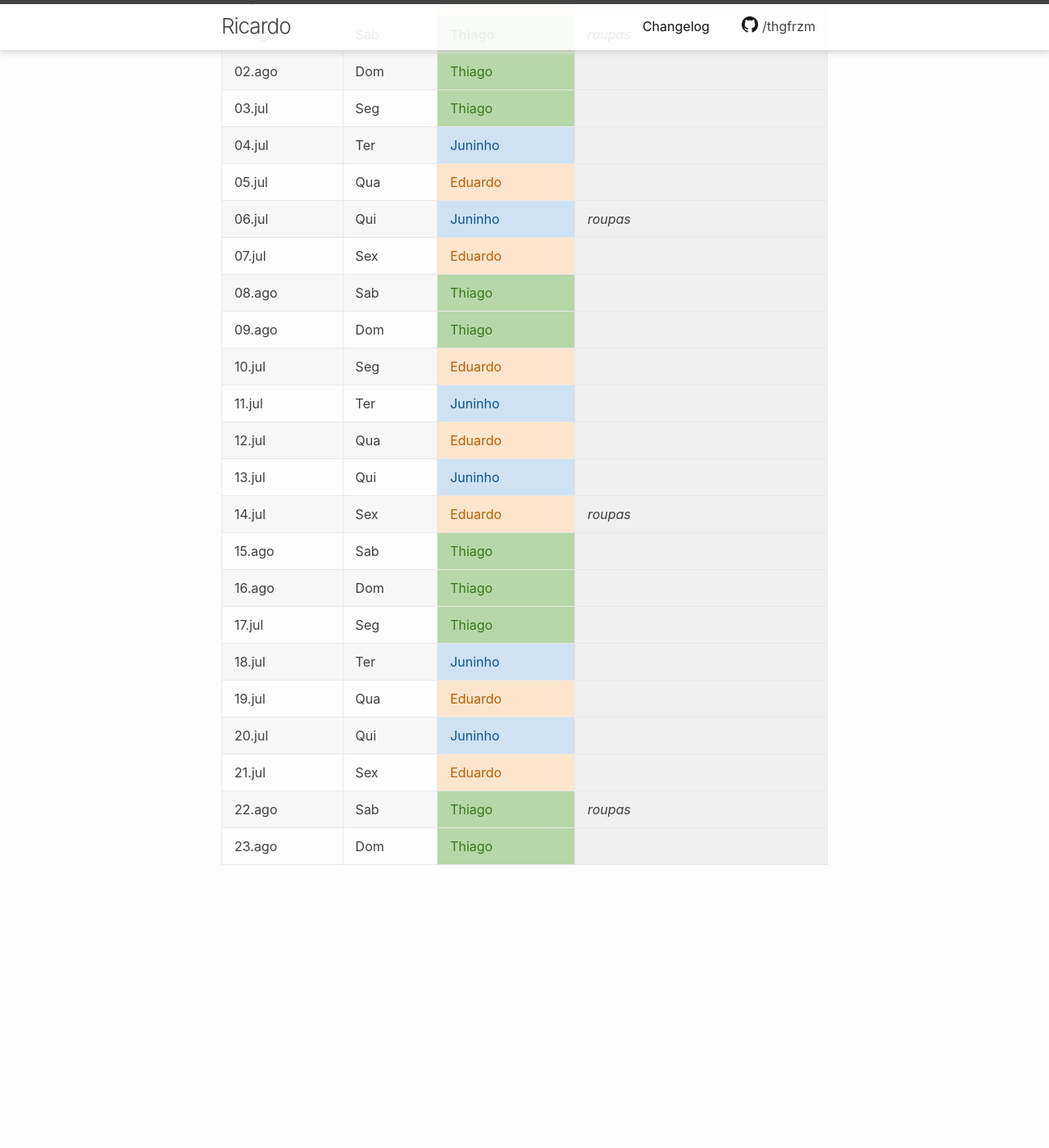
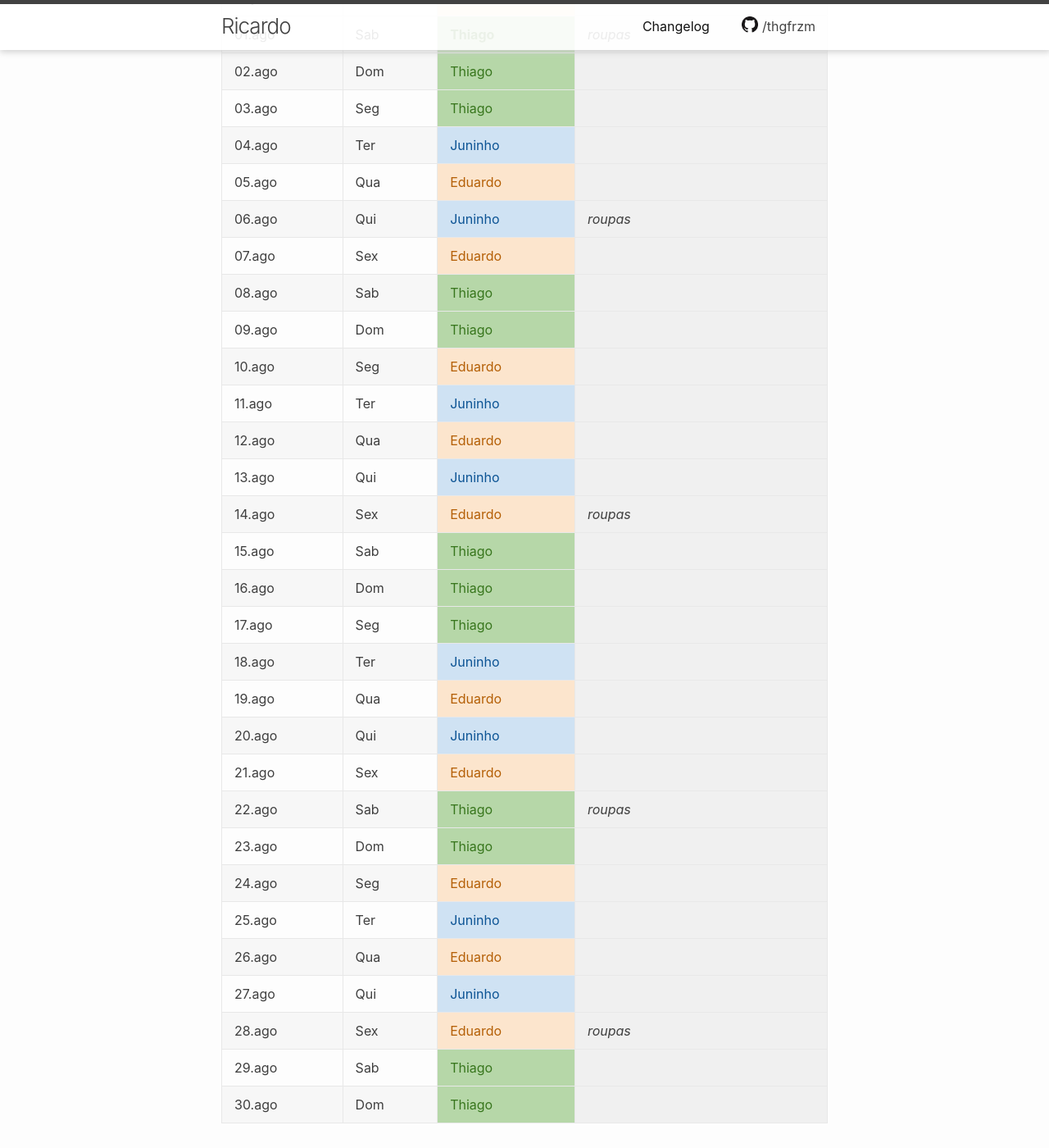
Before and after one commit to thgfrzm/ricardo, a Jekyll site: the page built from _posts/2018-12-23-escala-visitas.markdown, in a window 1280 px wide and 1400 px high, scrolled down 27232 px. Shown: the whole window at 82% size. Built offline with Jekyll 4.4.1, drawn with Linux system fonts in a browser that asks for light colours; before the commit the page ends 28317 px from its top, so only the background shows below that; some of the changed text lies outside the part shown.

Commit message:
Update 2018-12-23-escala-visitas.markdown

```diff
--- a/_posts/2018-12-23-escala-visitas.markdown
+++ b/_posts/2018-12-23-escala-visitas.markdown
@@ -1,7 +1,7 @@
 ---
 layout: post
 title:  "Escala de visitas"
-date:   2020-08-23 13:00:00 -0300
+date:   2020-08-30 12:30:00 -0300
 categories: agenda
 ---
 
@@ -9,13 +9,13 @@
 
 | data   | dia | visita  | observações |
 | ------ | --- | ------- | ----------- |
-| 24.jul | Seg | Eduardo |             |
-| 25.jul | Ter | Juninho |             |
-| 26.jul | Qua | Eduardo |             |
-| 27.jul | Qui | Juninho |             |
-| 28.jul | Sex | Eduardo | _roupas_    |
-| 29.ago | Sab | Thiago  |             |
-| 30.ago | Dom | Thiago  |             |
+| 31.ago | Seg | Eduardo |             |
+| 31.set | Ter | Juninho |             |
+| 31.set | Qua | Thiago  |             |
+| 31.set | Qui | Juninho | _roupas_    |
+| 31.set | Sex | Eduardo |             |
+| 31.set | Sab | Thiago  |             |
+| 31.set | Dom | Thiago  |             |
 
 <!--
 ### nota
@@ -625,24 +625,31 @@
 | 31.jul | Sex | Eduardo     |                     |
 | 01.ago | Sab | **Thiago**  | _roupas_            |
 | 02.ago | Dom | Thiago      |                     |
-| 03.jul | Seg | Thiago      |                     |
-| 04.jul | Ter | Juninho     |                     |
-| 05.jul | Qua | Eduardo     |                     |
-| 06.jul | Qui | Juninho     | _roupas_            |
-| 07.jul | Sex | Eduardo     |                     |
+| 03.ago | Seg | Thiago      |                     |
+| 04.ago | Ter | Juninho     |                     |
+| 05.ago | Qua | Eduardo     |                     |
+| 06.ago | Qui | Juninho     | _roupas_            |
+| 07.ago | Sex | Eduardo     |                     |
 | 08.ago | Sab | Thiago      |                     |
 | 09.ago | Dom | Thiago      |                     |
-| 10.jul | Seg | Eduardo     |                     |
-| 11.jul | Ter | Juninho     |                     |
-| 12.jul | Qua | Eduardo     |                     |
-| 13.jul | Qui | Juninho     |                     |
-| 14.jul | Sex | Eduardo     | _roupas_            |
+| 10.ago | Seg | Eduardo     |                     |
+| 11.ago | Ter | Juninho     |                     |
+| 12.ago | Qua | Eduardo     |                     |
+| 13.ago | Qui | Juninho     |                     |
+| 14.ago | Sex | Eduardo     | _roupas_            |
 | 15.ago | Sab | Thiago      |                     |
 | 16.ago | Dom | Thiago      |                     |
-| 17.jul | Seg | Thiago      |                     |
-| 18.jul | Ter | Juninho     |                     |
-| 19.jul | Qua | Eduardo     |                     |
-| 20.jul | Qui | Juninho     |                     |
-| 21.jul | Sex | Eduardo     |                     |
+| 17.ago | Seg | Thiago      |                     |
+| 18.ago | Ter | Juninho     |                     |
+| 19.ago | Qua | Eduardo     |                     |
+| 20.ago | Qui | Juninho     |                     |
+| 21.ago | Sex | Eduardo     |                     |
 | 22.ago | Sab | Thiago      | _roupas_            |
 | 23.ago | Dom | Thiago      |                     |
+| 24.ago | Seg | Eduardo     |                     |
+| 25.ago | Ter | Juninho     |                     |
+| 26.ago | Qua | Eduardo     |                     |
+| 27.ago | Qui | Juninho     |                     |
+| 28.ago | Sex | Eduardo     | _roupas_            |
+| 29.ago | Sab | Thiago      |                     |
+| 30.ago | Dom | Thiago      |                     |
```
